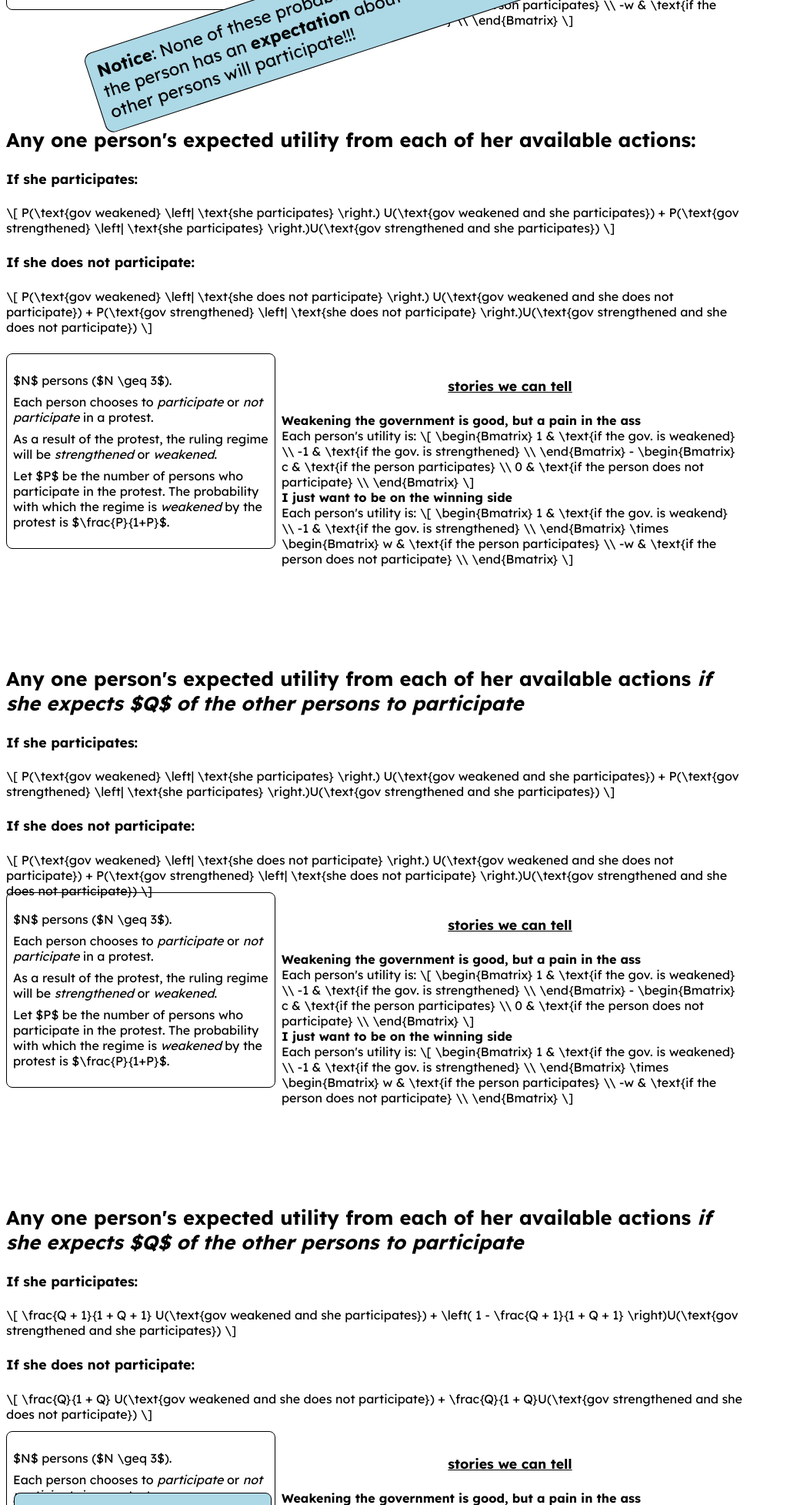
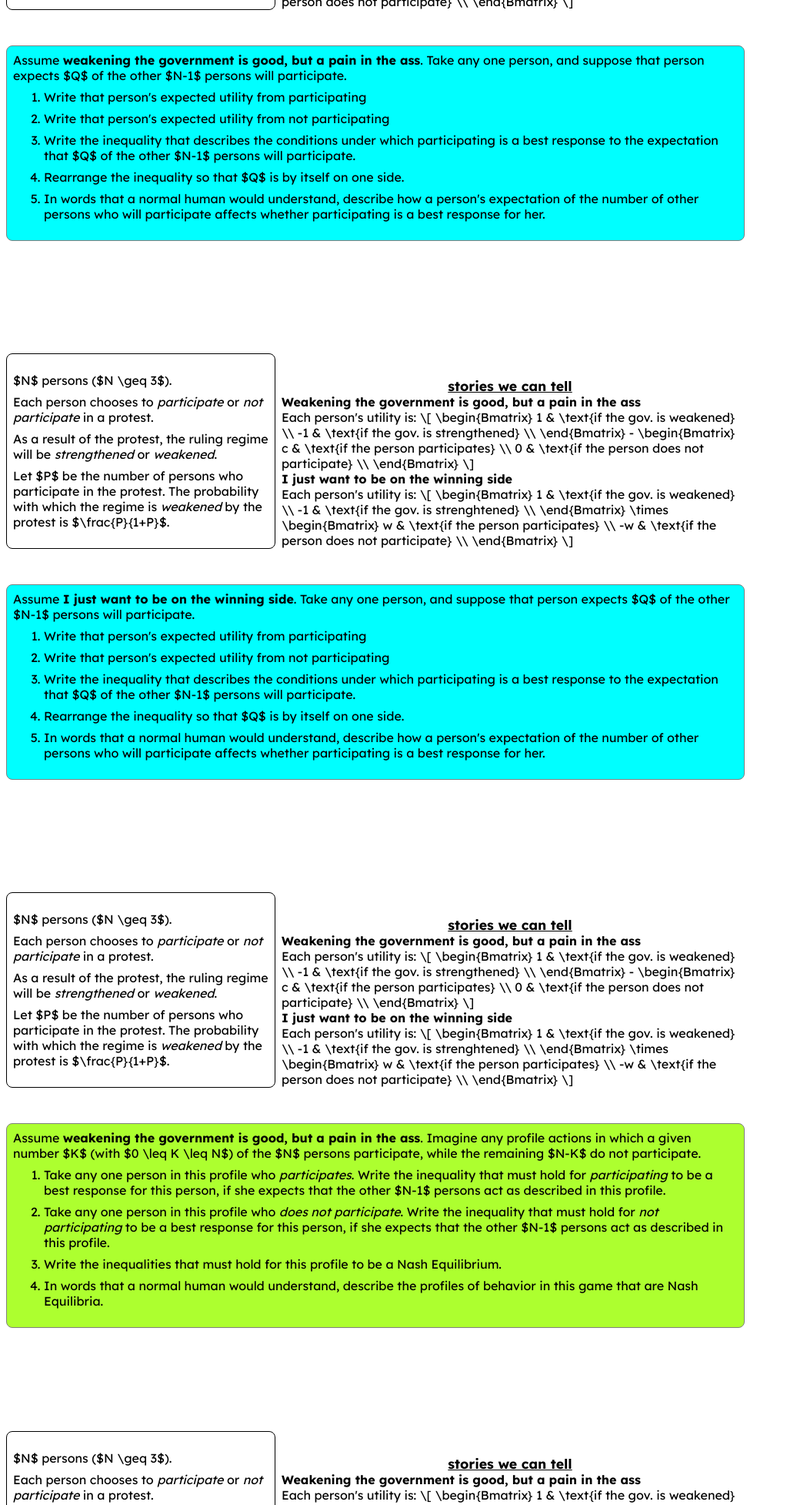
Before and after one commit to stuvjordan-uroc/psci107-spring2026-slides, a website built with Vite: page presentations/0409-power-in-numbers.html in a window 1280 px wide. Shown: the part 600-2555 px from the top of the page at 77% size, without its empty margins (0-1023 px from the left). Built offline with nearby package versions, Linux system fonts and the light colour scheme; what reveal.js would draw is missing.

Commit message:
redid power-in-numbers slides to focus on BR and NE

```diff
--- a/presentations/0409-power-in-numbers.html
+++ b/presentations/0409-power-in-numbers.html
@@ -48,7 +48,7 @@
           </div>
           <div class="fragment"
             style="box-sizing: border-box; padding: 0.5em; width: calc(960px - 350px); height: 700px; position: absolute; top: 0; left: 350px; text-align: left; font-size: 0.5em;">
-            <h4 style="text-align: center; text-decoration: underline;">stories we can tell</h4>
+            <h4 style="text-align: center; text-decoration: underline; margin-bottom: 0px;">stories we can tell</h4>
             <div>
               <strong>Weakening the government is good, but a pain in the ass</strong>
               <div>
@@ -85,30 +85,22 @@
             </div>
           </div>
           <div class="fragment"
-            style="box-sizing: border-box; width: 960px; height: calc(0.55 * 700px); position: absolute; top: calc(0.55 * 700px); left: 0; font-size: 0.5em; text-align: left;">
-            <h2>Any one person's expected utility from each of her available actions:</h2>
-            <h4>If she participates:</h4>
-            \[
-            P(\text{gov weakened} \left| \text{she participates} \right.) U(\text{gov weakened and she participates}) +
-            P(\text{gov
-            strengthened} \left| \text{she participates} \right.)U(\text{gov
-            strengthened and she participates})
-            \]
-            <h4>If she does not participate:</h4>
-            \[
-            P(\text{gov weakened} \left| \text{she does not participate} \right.) U(\text{gov weakened and she does not
-            participate}) +
-            P(\text{gov
-            strengthened} \left| \text{she does not participate} \right.)U(\text{gov
-            strengthened and she does not participate})
-            \]
-          </div>
-          <div class="fragment"
-            style="width: 65%; position: absolute; top: 30%; left: 100px; padding: 0.5em; background-color: lightblue; border: 1px solid black; border-radius: 0.5em; text-align: left; font-size: 0.7em; transform: rotate(-0.05turn);">
-            <strong>Notice</strong>: None of these probabilities are defined unless the person has an
-            <strong>expectation</strong>
-            about how
-            many of the other persons will participate!!!
+            style="box-sizing: border-box; padding: 0.5em; width: 960px; position: absolute; top: 300px; left: 0px; text-align: left; font-size: 0.5em; background-color: aqua; border: 1px solid gray; border-radius: 0.5em;">
+            Assume <strong>weakening the government is good, but a pain in the ass</strong>. Take any one person, and
+            suppose that person expects $Q$ of the other $N-1$ persons will participate.
+
+            <ol style="margin-top: 0.5em;">
+              <li>Write that person's expected utility from participating</li>
+              <li>Write that person's expected utility from not participating</li>
+              <li>Write the inequality that describes the conditions under which participating is a best response to the
+                expectation that $Q$ of the other $N-1$ persons will participate.</li>
+              <li>Rearrange the inequality so that $Q$ is by itself on one side.</li>
+              <li>In words that a normal human would understand, describe how a person's expectation of the number of
+                other
+                persons who will
+                participate affects whether participating is a best response for her.</li>
+            </ol>
+
           </div>
         </div>
       </section>
@@ -129,85 +121,9 @@
                 which the regime is <em>weakened</em> by the protest is $\frac{P}{1+P}$.</li>
             </ul>
           </div>
-          <div class="fragment"
-            style="box-sizing: border-box; padding: 0.5em; width: calc(960px - 350px); height: 700px; position: absolute; top: 0; left: 350px; text-align: left; font-size: 0.5em;">
-            <h4 style="text-align: center; text-decoration: underline;">stories we can tell</h4>
-            <div>
-              <strong>Weakening the government is good, but a pain in the ass</strong>
-              <div>
-                Each person's utility is:
-                \[
-                \begin{Bmatrix}
-                1 & \text{if the gov. is weakened} \\
-                -1 & \text{if the gov. is strengthened} \\
-                \end{Bmatrix}
-                -
-                \begin{Bmatrix}
-                c & \text{if the person participates} \\
-                0 & \text{if the person does not participate} \\
-                \end{Bmatrix}
-                \]
-              </div>
-            </div>
-            <div>
-              <strong>I just want to be on the winning side</strong>
-              <div>
-                Each person's utility is:
-                \[
-                \begin{Bmatrix}
-                1 & \text{if the gov. is weakend} \\
-                -1 & \text{if the gov. is strengthened} \\
-                \end{Bmatrix}
-                \times
-                \begin{Bmatrix}
-                w & \text{if the person participates} \\
-                -w & \text{if the person does not participate} \\
-                \end{Bmatrix}
-                \]
-              </div>
-            </div>
-          </div>
-          <div class="fragment"
-            style="box-sizing: border-box; width: 960px; height: calc(0.55 * 700px); position: absolute; top: calc(0.55 * 700px); left: 0; font-size: 0.5em; text-align: left;">
-            <h2>Any one person's expected utility from each of her available actions <em>if she expects $Q$ of the other
-                persons to participate</em></h2>
-            <h4>If she participates:</h4>
-            \[
-            P(\text{gov weakened} \left| \text{she participates} \right.) U(\text{gov weakened and she participates}) +
-            P(\text{gov
-            strengthened} \left| \text{she participates} \right.)U(\text{gov
-            strengthened and she participates})
-            \]
-            <h4>If she does not participate:</h4>
-            \[
-            P(\text{gov weakened} \left| \text{she does not participate} \right.) U(\text{gov weakened and she does not
-            participate}) +
-            P(\text{gov
-            strengthened} \left| \text{she does not participate} \right.)U(\text{gov
-            strengthened and she does not participate})
-            \]
-          </div>
-        </div>
-      </section>
-
-      <section>
-        <div style="position: relative; width: 960px; height: 700px;">
-          <div
-            style="box-sizing: border-box; border-radius: 0.5em; border: 1px solid black; font-size: 0.5em; width: 350px; padding: 0.5em; position: absolute; top: 0; left: 0;">
-            <ul style="list-style: none; padding-left: 0; margin-left: 0;">
-              <li style="margin-left: 0;">$N$ persons ($N \geq 3$).</li>
-              <li style="margin-left: 0;">Each person chooses to <em>participate</em> or <em>not participate</em> in a
-                protest.</li>
-              <li style="margin-left: 0;">As a result of the protest, the ruling regime will be <em>strengthened</em> or
-                <em>weakened</em>.
-              </li>
-              <li>Let $P$ be the number of persons who participate in the protest. The probability with
-                which the regime is <em>weakened</em> by the protest is $\frac{P}{1+P}$.</li>
-            </ul>
-          </div>
           <div
             style="box-sizing: border-box; padding: 0.5em; width: calc(960px - 350px); height: 700px; position: absolute; top: 0; left: 350px; text-align: left; font-size: 0.5em;">
-            <h4 style="text-align: center; text-decoration: underline;">stories we can tell</h4>
+            <h4 style="text-align: center; text-decoration: underline; margin-bottom: 0px;">stories we can tell</h4>
             <div>
               <strong>Weakening the government is good, but a pain in the ass</strong>
               <div>
@@ -232,7 +148,7 @@
                 \[
                 \begin{Bmatrix}
                 1 & \text{if the gov. is weakened} \\
-                -1 & \text{if the gov. is strengthened} \\
+                -1 & \text{if the gov. is strenghtened} \\
                 \end{Bmatrix}
                 \times
                 \begin{Bmatrix}
@@ -244,26 +160,26 @@
             </div>
           </div>
           <div
-            style="box-sizing: border-box; width: 960px; height: calc(0.55 * 700px); position: absolute; top: calc(0.55 * 700px); left: 0; font-size: 0.5em; text-align: left;">
-            <h2>Any one person's expected utility from each of her available actions <em>if she expects $Q$ of the other
-                persons to participate</em></h2>
-            <h4>If she participates:</h4>
-            \[
-            \frac{Q + 1}{1 + Q + 1}
-            U(\text{gov weakened and she participates}) +
-            \left( 1 - \frac{Q + 1}{1 + Q + 1} \right)U(\text{gov
-            strengthened and she participates})
-            \]
-            <h4>If she does not participate:</h4>
-            \[
-            \frac{Q}{1 + Q} U(\text{gov weakened and she
-            does not participate}) +
-            \frac{Q}{1 + Q}U(\text{gov
-            strengthened and she does not participate})
-            \]
+            style="box-sizing: border-box; padding: 0.5em; width: 960px; position: absolute; top: 300px; left: 0px; text-align: left; font-size: 0.5em; background-color: aqua; border: 1px solid gray; border-radius: 0.5em;">
+            Assume <strong>I just want to be on the winning side</strong>. Take any one person, and
+            suppose that person expects $Q$ of the other $N-1$ persons will participate.
+
+            <ol style="margin-top: 0.5em;">
+              <li>Write that person's expected utility from participating</li>
+              <li>Write that person's expected utility from not participating</li>
+              <li>Write the inequality that describes the conditions under which participating is a best response to the
+                expectation that $Q$ of the other $N-1$ persons will participate.</li>
+              <li>Rearrange the inequality so that $Q$ is by itself on one side.</li>
+              <li>In words that a normal human would understand, describe how a person's expectation of the number of
+                other
+                persons who will
+                participate affects whether participating is a best response for her.</li>
+            </ol>
+
           </div>
         </div>
       </section>
+
 
       <section>
         <div style="position: relative; width: 960px; height: 700px;">
@@ -282,7 +198,7 @@
           </div>
           <div
             style="box-sizing: border-box; padding: 0.5em; width: calc(960px - 350px); height: 700px; position: absolute; top: 0; left: 350px; text-align: left; font-size: 0.5em;">
-            <h4 style="text-align: center; text-decoration: underline;">stories we can tell</h4>
+            <h4 style="text-align: center; text-decoration: underline; margin-bottom: 0px;">stories we can tell</h4>
             <div>
               <strong>Weakening the government is good, but a pain in the ass</strong>
               <div>
@@ -306,8 +222,8 @@
                 Each person's utility is:
                 \[
                 \begin{Bmatrix}
-                1 & \text{if the gov. is weakend} \\
-                -1 & \text{if the gov. is strengthened} \\
+                1 & \text{if the gov. is weakened} \\
+                -1 & \text{if the gov. is strenghtened} \\
                 \end{Bmatrix}
                 \times
                 \begin{Bmatrix}
@@ -319,40 +235,167 @@
             </div>
           </div>
           <div
-            style="box-sizing: border-box; width: 960px; height: calc(0.55 * 700px); position: absolute; top: calc(0.55 * 700px); left: 0; font-size: 0.5em; text-align: left;">
-            <h2>Any one person's expected utility from each of her available actions <em>if she expects $Q$ of the other
-                persons to participate</em></h2>
-            <h4>If she participates:</h4>
-            \[
-            \frac{Q + 1}{1 + Q + 1}
-            U(\text{gov weakened and she participates}) +
-            \left( 1 - \frac{Q + 1}{1 + Q + 1} \right)U(\text{gov
-            strengthened and she participates})
-            \]
-            <h4>If she does not participate:</h4>
-            \[
-            \frac{Q}{1 + Q} U(\text{gov weakened and she
-            does not participate}) +
-            \frac{Q}{1 + Q}U(\text{gov
-            strengthened and she does not participate})
-            \]
+            style="box-sizing: border-box; padding: 0.5em; width: 960px; position: absolute; top: 300px; left: 0px; text-align: left; font-size: 0.5em; background-color: greenyellow; border: 1px solid gray; border-radius: 0.5em;">
+            Assume <strong>weakening the government is good, but a pain in the ass</strong>. Imagine any profile actions
+            in which a given number $K$ (with $0 \leq K \leq N$) of the $N$ persons participate, while the remaining
+            $N-K$ do not participate.
+
+            <ol style="margin-top: 0.5em;">
+              <li>Take any one person in this profile who <em>participates</em>. Write the inequality that must hold for
+                <em>participating</em> to be a best response for this person, if she expects that the other $N-1$
+                persons act as described in this profile.
+              </li>
+              <li>Take any one person in this profile who <em>does not participate</em>. Write the inequality that must
+                hold for <em>not participating</em> to be a best response for this person, if she expects that the other
+                $N-1$ persons act as described in this profile.</li>
+              <li>Write the inequalities that must hold for this profile to be a Nash Equilibrium.</li>
+              <li>In words that a normal human would understand, describe the profiles of behavior in this game that are
+                Nash Equilibria.</li>
+            </ol>
+
+          </div>
+        </div>
+      </section>
+
+      <section>
+        <div style="position: relative; width: 960px; height: 700px;">
+          <div
+            style="box-sizing: border-box; border-radius: 0.5em; border: 1px solid black; font-size: 0.5em; width: 350px; padding: 0.5em; position: absolute; top: 0; left: 0;">
+            <ul style="list-style: none; padding-left: 0; margin-left: 0;">
+              <li style="margin-left: 0;">$N$ persons ($N \geq 3$).</li>
+              <li style="margin-left: 0;">Each person chooses to <em>participate</em> or <em>not participate</em> in a
+                protest.</li>
+              <li style="margin-left: 0;">As a result of the protest, the ruling regime will be <em>strengthened</em> or
+                <em>weakened</em>.
+              </li>
+              <li>Let $P$ be the number of persons who participate in the protest. The probability with
+                which the regime is <em>weakened</em> by the protest is $\frac{P}{1+P}$.</li>
+            </ul>
           </div>
           <div
-            style="width: 33%; position: absolute; top: 80px; left: 10px; padding: 0.5em; background-color: lightblue; border: 1px solid black; border-radius: 0.5em; text-align: left; font-size: 0.5em; ">
-            <ul style="margin-left: 0;">
-              <li>
-                How does a person's expectation about the number of other persons who will participate affect her
-                incentive to participate when weakening the government is good but a pain in the ass?
+            style="box-sizing: border-box; padding: 0.5em; width: calc(960px - 350px); height: 700px; position: absolute; top: 0; left: 350px; text-align: left; font-size: 0.5em;">
+            <h4 style="text-align: center; text-decoration: underline; margin-bottom: 0px;">stories we can tell</h4>
+            <div>
+              <strong>Weakening the government is good, but a pain in the ass</strong>
+              <div>
+                Each person's utility is:
+                \[
+                \begin{Bmatrix}
+                1 & \text{if the gov. is weakened} \\
+                -1 & \text{if the gov. is strengthened} \\
+                \end{Bmatrix}
+                -
+                \begin{Bmatrix}
+                c & \text{if the person participates} \\
+                0 & \text{if the person does not participate} \\
+                \end{Bmatrix}
+                \]
+              </div>
+            </div>
+            <div>
+              <strong>I just want to be on the winning side</strong>
+              <div>
+                Each person's utility is:
+                \[
+                \begin{Bmatrix}
+                1 & \text{if the gov. is weakened} \\
+                -1 & \text{if the gov. is strenghtened} \\
+                \end{Bmatrix}
+                \times
+                \begin{Bmatrix}
+                w & \text{if the person participates} \\
+                -w & \text{if the person does not participate} \\
+                \end{Bmatrix}
+                \]
+              </div>
+            </div>
+          </div>
+          <div
+            style="box-sizing: border-box; padding: 0.5em; width: 960px; position: absolute; top: 300px; left: 0px; text-align: left; font-size: 0.5em; background-color: greenyellow; border: 1px solid gray; border-radius: 0.5em;">
+            Assume <strong>I just want to be on the winning side</strong>. Imagine any profile actions
+            in which a given number $K$ (with $0 \leq K \leq N$) of the $N$ persons participate, while the remaining
+            $N-K$ do not participate.
+
+            <ol style="margin-top: 0.5em;">
+              <li>Take any one person in this profile who <em>participates</em>. Write the inequality that must hold for
+                <em>participating</em> to be a best response for this person, if she expects that the other $N-1$
+                persons act as described in this profile.
               </li>
-              <li>
-                How does a person's expectation about the number of other persons who participate affect her incentives
-                to participat when she just wants to be on the winning side?
+              <li>Take any one person in this profile who <em>does not participate</em>. Write the inequality that must
+                hold for <em>not participating</em> to be a best response for this person, if she expects that the other
+                $N-1$ persons act as described in this profile.</li>
+              <li>Write the inequalities that must hold for this profile to be a Nash Equilibrium.</li>
+              <li>In words that a normal human would understand, describe the profiles of behavior in this game that are
+                Nash Equilibria.</li>
+            </ol>
+
+          </div>
+        </div>
+      </section>
+
+      <section>
+        <div style="position: relative; width: 960px; height: 700px;">
+          <div
+            style="box-sizing: border-box; border-radius: 0.5em; border: 1px solid black; font-size: 0.5em; width: 350px; padding: 0.5em; position: absolute; top: 0; left: 0;">
+            <ul style="list-style: none; padding-left: 0; margin-left: 0;">
+              <li style="margin-left: 0;">$N$ persons ($N \geq 3$).</li>
+              <li style="margin-left: 0;">Each person chooses to <em>participate</em> or <em>not participate</em> in a
+                protest.</li>
+              <li style="margin-left: 0;">As a result of the protest, the ruling regime will be <em>strengthened</em> or
+                <em>weakened</em>.
               </li>
+              <li>Let $P$ be the number of persons who participate in the protest. The probability with
+                which the regime is <em>weakened</em> by the protest is $\frac{P}{1+P}$.</li>
             </ul>
           </div>
+          <div
+            style="box-sizing: border-box; padding: 0.5em; width: calc(960px - 350px); height: 700px; position: absolute; top: 0; left: 350px; text-align: left; font-size: 0.5em;">
+            <h4 style="text-align: center; text-decoration: underline; margin-bottom: 0px;">stories we can tell</h4>
+            <div>
+              <strong>Weakening the government is good, but a pain in the ass</strong>
+              <div>
+                Each person's utility is:
+                \[
+                \begin{Bmatrix}
+                1 & \text{if the gov. is weakened} \\
+                -1 & \text{if the gov. is strengthened} \\
+                \end{Bmatrix}
+                -
+                \begin{Bmatrix}
+                c & \text{if the person participates} \\
+                0 & \text{if the person does not participate} \\
+                \end{Bmatrix}
+                \]
+              </div>
+            </div>
+            <div>
+              <strong>I just want to be on the winning side</strong>
+              <div>
+                Each person's utility is:
+                \[
+                \begin{Bmatrix}
+                1 & \text{if the gov. is weakened} \\
+                -1 & \text{if the gov. is strenghtened} \\
+                \end{Bmatrix}
+                \times
+                \begin{Bmatrix}
+                w & \text{if the person participates} \\
+                -w & \text{if the person does not participate} \\
+                \end{Bmatrix}
+                \]
+              </div>
+            </div>
+          </div>
+          <div
+            style="box-sizing: border-box; padding: 0.5em; width: 960px; position: absolute; top: 300px; left: 0px; text-align: left; font-size: 0.5em; background-color: greenyellow; border: 1px solid gray; border-radius: 0.5em;">
+            In words that a normal human would understand, describe how behavior in the profiles that are Nash
+            Equilibria when <strong>weakening the government is good, but a pain in the ass</strong> differ from
+            profiles that are Nash Equilibria when <strong>I just want to be on the winning side</strong>.
+          </div>
         </div>
+      </section>
 
-      </section>
+
     </div>
   </div>
   <script type="module" src="/src/reveal-setup.js"></script>
```
